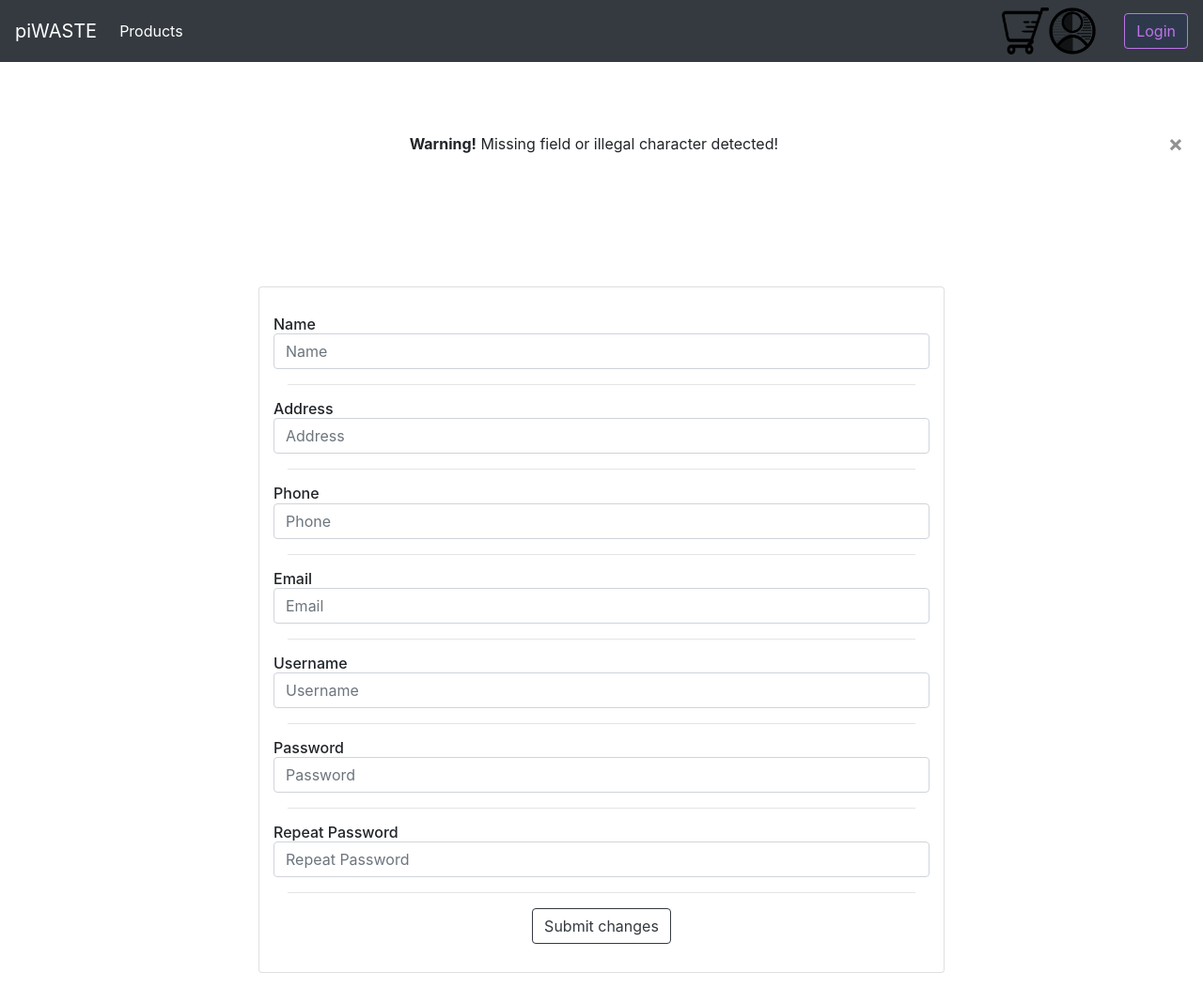
After one commit to mmalmi1/piWASTE, a Flask app: page /register in a window 1280 px wide. The commit adds this page. Shown: the whole page at 94% size. Run offline with Flask 2, Linux system fonts and the light colour scheme; some libraries are stand-ins or nearby versions.

Commit message:
Created Register page

```diff
--- a/app/__init__.py
+++ b/app/__init__.py
@@ -36,12 +36,14 @@ def create_app(test_config=None):
     from app.views import product
     from app.views import shopping_cart
     from app.views import profile
+    from app.views import register
     app.register_blueprint(login.mod)
     app.register_blueprint(products.mod)
     app.register_blueprint(database.mod)
     app.register_blueprint(product.mod)
     app.register_blueprint(shopping_cart.mod)
     app.register_blueprint(profile.mod)
+    app.register_blueprint(register.mod)
 
     db.init_app(app)
 
--- a/app/templates/login.html
+++ b/app/templates/login.html
@@ -24,10 +24,14 @@
                 <button class="login-page-btn btn btn-lg btn-primary btn-block" type="submit">
                     Sign in
                 </button>
+                <hr>
+                <a href="/register" class="text-decoration-none">Register</a>
                 <p class="mt-5 mb-3 text-muted">
                     &copy; 2020
                 </p>
             </form>
+            <hr>
+
             {% if error %}
             <p class="error"><strong>Error:</strong> {{ error }}
             {% endif %}
--- /dev/null
+++ b/app/templates/register.html
@@ -0,0 +1,115 @@
+{% extends 'base.html' %}
+
+{% block head %}
+
+   <!-- Custom styles for this template -->
+
+{% endblock %}
+
+
+{% block body %}
+
+<div id="main_area" class="row-fluid" style="padding-top: 10%;">
+    <div class="span10 offset1">
+        <div id="formAlert" class="alert hide">
+          <a class="close">×</a>
+          <strong>Warning!</strong> Missing field or illegal character detected!
+        </div>
+</div>
+
+<div class="container">
+    <div class="main-body" style="padding-top: 10%;">
+        <div class="row gutters-sm justify-content-center align-self-center">
+            <div class="col-md-8">
+                <div class="card mb-3">
+                    <div class="card-body">
+                        <form name="register" action="" method="post">
+                            <div class="row">
+                                <h6 class="mb-0">Name</h6>
+                                <input type="text" class="form-control" id="name" placeholder="Name" name="name" value="{{
+                                    request.form.name }}">
+                            </div>
+                            <hr>
+                            <div class="row">
+                                <h6 class="mb-0">Address</h6>
+                                <input type="text" class="form-control" id="address" placeholder="Address" name="address" value="{{
+                                    request.form.address }}">
+                            </div>
+                            <hr>
+                            <div class="row">
+                                <h6 class="mb-0">Phone</h6>
+                                <input type="text" class="form-control" id="phone" placeholder="Phone" name="phone" value="{{
+                                    request.form.phone }}">
+                            </div>
+                            <hr>
+                            <div class="row">
+                                <h6 class="mb-0">Email</h6>
+                                <input type="text" class="form-control" id="email" placeholder="Email" name="email" value="{{
+                                    request.form.email }}">
+                            </div>
+                            <hr>
+                            <div class="row">
+                                <h6 class="mb-0">Username</h6>
+                                <input type="text" class="form-control" id="username" placeholder="Username" name="username" value="{{
+                                    request.form.username }}">
+                            </div>
+                            <hr>
+                            <div class="row">
+                                <h6 class="mb-0">Password</h6>
+                                <input type="password" id="passwordInput" class="form-control" placeholder="Password" name="password" value="{{
+                                    request.form.password }}">
+                            </div>
+                            <hr>
+                            <div class="row">
+                                <h6 class="mb-0">Repeat Password</h6>
+                                <input type="password" id="passwordInputRepeat" class="form-control" placeholder="Repeat Password" name="passwordRepeat" value="{{
+                                    request.form.passwordrepeat }}">
+                            </div>
+                            <hr>
+                            <div class="row justify-content-center align-self-center">
+                                <button class="btn btn-outline-dark edit-button" type="submit">Submit changes</button>
+                            </div>
+                        </form>
+                    </div>
+                </div>
+            </div>
+        </div>
+    </div>
+</div>
+
+<script>
+$(document).ready(function () {
+    $('form[name="register"]').on("submit", function (e) {
+
+        pw1 = $(this).find('input[id="passwordInput"]');
+        pw2 = $(this).find('input[id="passwordInputRepeat"]');
+        if($.trim(pw1.val()) != $.trim(pw2.val())) {
+            // Check if passwords match
+            e.preventDefault();
+            $("#formAlert").slideDown(400);
+        } else {
+            // Checks if any form contains illegal char or is missing value
+            var ids = ['name', 'address', 'phone', 'email', 'username', 'passwordInput', 'passwordInputRepeat'];
+            for(var i = 0; i < ids.length; i++) {
+                var id = $(this).find('input[id=' + ids[i] + ']');
+                id = $.trim(id.val());
+                if (id === "") {
+                    e.preventDefault();
+                    $("#formAlert").slideDown(400);
+                } else if (/\&|\<|\>|\/|\\|\"|\'|\?|\+|\-|\*|\´/.test(id)) {
+                    e.preventDefault();
+                    $("#formAlert").slideDown(400);
+                }
+            }
+        }
+    });
+
+    $(".alert").find(".close").on("click", function (e) {
+        e.stopPropagation();
+        e.preventDefault();
+        $(this).closest(".alert").slideUp(400);
+    });
+});
+</script>
+
+{% endblock %}
--- a/app/views/profile.py
+++ b/app/views/profile.py
@@ -9,6 +9,7 @@ def profile():
     """
     User profile view
     """
+
     user_id = eval(request.cookies.get('user_id'))
     command = f'SELECT username, name, email, phone, address FROM users WHERE user_id = {user_id}'
     profile = db.get_from_db(command).fetchall()
--- /dev/null
+++ b/app/views/register.py
@@ -0,0 +1,38 @@
+from flask import Blueprint, render_template, url_for, request, redirect, Response, make_response, jsonify, json
+import time
+from app import db
+
+mod = Blueprint('register', __name__)
+
+@mod.route('/register', methods=['GET', 'POST'])
+def register():
+    """
+    Register Profile View
+    """
+    if request.method == 'POST':
+        name = request.form['name']
+        address = request.form['address']
+        phone = request.form['phone']
+        email = request.form['email']
+        username = request.form['username']
+        password = request.form['password']
+        # passwordRepeat = request.form['passwordRepeat']
+
+        command = f'SELECT * FROM users WHERE product_id = "123"'
+        prod = db.get_from_db(command)
+        prod = prod.fetchall()[0]
+        print(prod)
+
+        command = f'INSERT INTO users (username, name, email, phone, address, password, access_level) VALUES ("{username}", "{name}", "{email}", "{phone}", "{address}", "{password}", 1)'
+
+
+        if db.push_into_db(command):
+            # Inserts new user, if username is not in use
+            # Directs to profile page as new user
+            return make_response(redirect(url_for('login.login')))
+        else:
+            return make_response(render_template('register.html'))
+
+    else:
+        # Add here exception for already logged in.
+        return make_response(render_template('register.html'))
```
